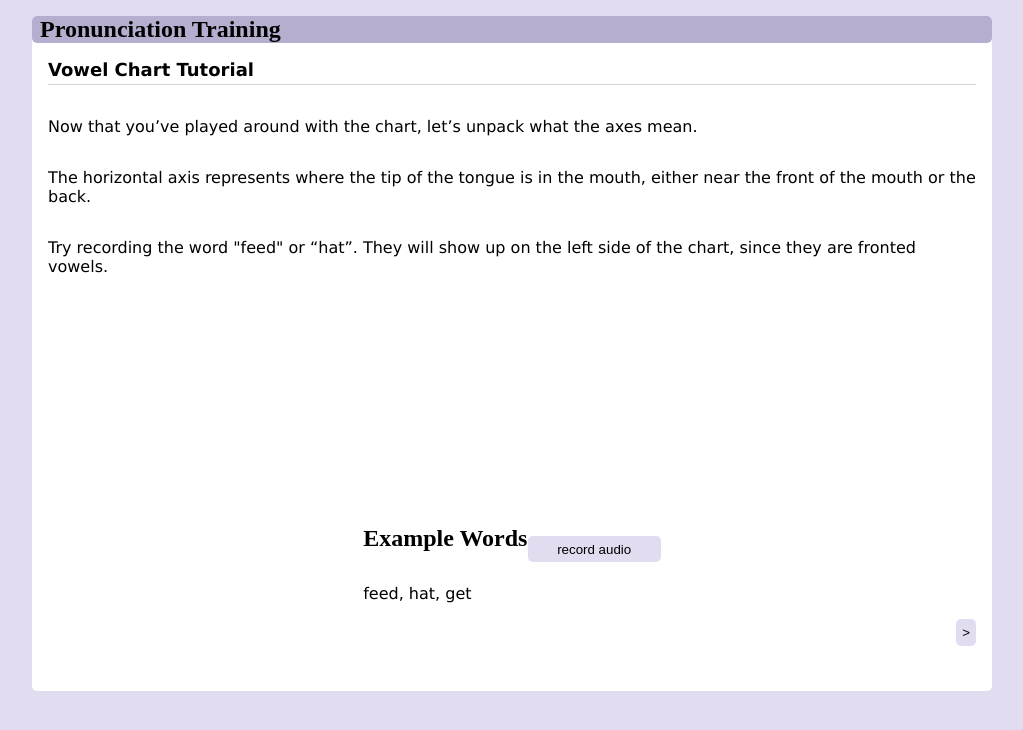
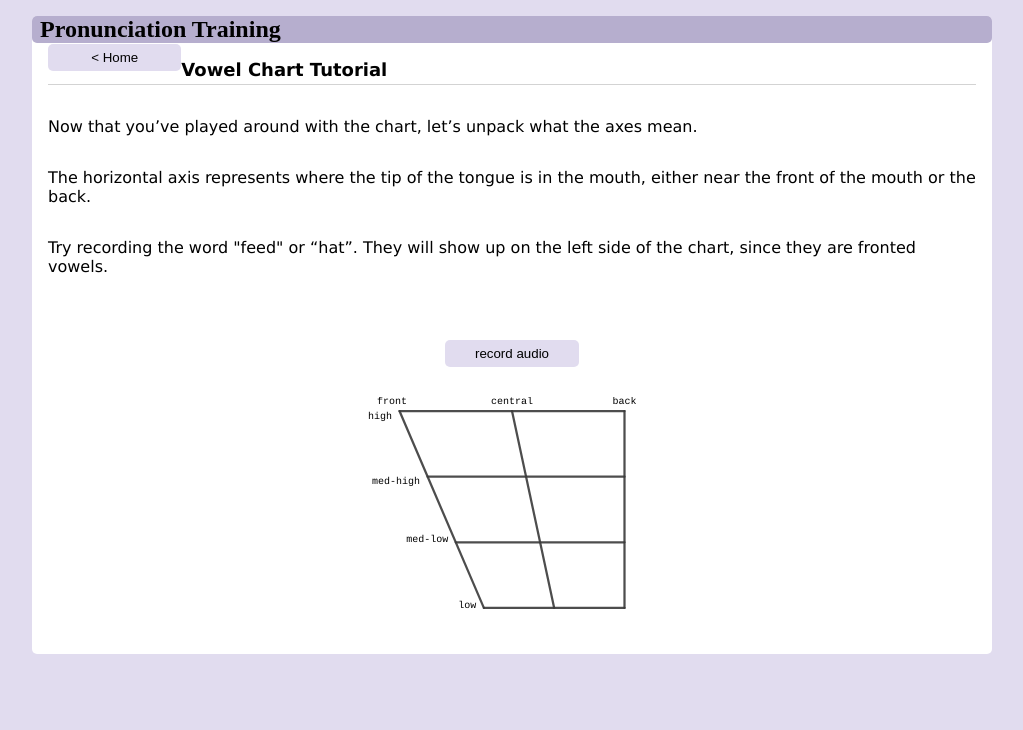
Before and after one commit to garlicrybread/showAndTell-Interspeech2024, a Flask app: template flaskr/templates/tutorial/vowelP3.html in a window 1280 px wide. Shown: the top 730 px of the page, without its empty margins (128-1151 px from the left). Run offline with Flask 3, Linux system fonts and the light colour scheme; the template is opened without the code that fills it, so the values that code supplies are empty.

Commit message:
page three contents on, but words not up to date and no back and next btns

```diff
--- a/flaskr/static/js/vwlTutorial.js
+++ b/flaskr/static/js/vwlTutorial.js
@@ -1,7 +1,7 @@
 import {audioToJson, navigateToRoute, toggleText} from "./myJS.js";
 import {drawVowelChart, drawVowels} from "./vwlChart.js";
 // import {openTab} from "./practice.js";
-
+const location = window.location.pathname;
 homeNavBtn.addEventListener('click', function () {
     navigateToRoute('')
 });
@@ -11,7 +11,17 @@ function playSound(audioFileId) {
     console.log(audio)
     audio.play();
 }
+function hasQueryParam(paramName) {
+    return window.location.href.includes(paramName);
+}
 
+// Usage
+if (hasQueryParam('vowelP3')) {
+    const tutP3Btn = document.getElementById('tutP3Btn');
+    tutP3Btn.addEventListener('click', function () {
+        toggleText('tutP3Btn','tutP3')
+    });
+}
 
 // export function showImg(evt, vwlName) {
 //     // get image specific to vowel pressed
@@ -40,11 +50,12 @@ function playSound(audioFileId) {
 //     audioToJson(data,tabName,true);
 //
 // };
-
+if (!hasQueryParam('vowelP1')) {
     document.addEventListener('DOMContentLoaded', (event) => {
         const svgId = document.getElementsByTagName('svg')[0].id;
-    const id  = svgId.replace('svg-','')
+        const id = svgId.replace('svg-', '')
         drawVowelChart(id); // Change 'pair1' to the ID of the first tab content
+        if (id === 'tutP2') {
             const path = '../../static/audio'
             const fhPath = `${path}/frontHigh.json`;
             const bhPath = `${path}/backHigh.json`;
@@ -61,7 +72,9 @@ document.addEventListener('DOMContentLoaded', (event) => {
                 console.error('Error drawing vowels:', error);
                 messageElement.textContent = 'Failed to process the file. Please check the console for more details.';
             }
+        }
     });
+}
 
 window.playSound = playSound
 window.navigateToRoute = navigateToRoute
--- a/flaskr/templates/tutorial/vowelP3.html
+++ b/flaskr/templates/tutorial/vowelP3.html
@@ -2,7 +2,11 @@
 {% extends 'base.html' %}
 
 {% block header %}
-<h2>{% block title %}Vowel Chart Tutorial{% endblock %}</h2>
+    <div class="flex-col-left">
+        <input type="button" class="nav-btn" id="homeNavBtn" value="< Home" >
+    </div>
+    <h2>{% block title %}Vowel Chart Tutorial{% endblock %}</h2>
+    <link rel="stylesheet" href="{{ url_for('static', filename='css/tutorial.css') }}">
 {% endblock %}
 
 {% block content %}
@@ -19,24 +23,19 @@
         vowels.
     </p>
     <p></p>
-    <div class="flex-col">
-        <svg width=75% length="auto" viewBox="0,0,400,300"></svg>
-    </div>
-    <div class="flex-col">
-        <div class="flex-row">
-            <h1>Example Words</h1>
-            <p>feed, hat, get</p>
+    <div class="flex-row">
+        <div class="flex-col">
+            <input type="button" id="tutP3Btn" value="record audio">
         </div>
-        <input type="button" value="record audio">
-    </div>
-    <div class="flex-col-right">
-        <input type="button" class="next-btn" value=">" idnum="" >
+        <hr>
+        <div id="message"></div>
+        <div class="flex-col">
+            <svg id="svg-tutP3" width=100% length="auto" viewBox="0,0,400,300"></svg>
+        </div>
+        <!-- Recordings and loader would go here, if applicable -->
+        <div id="recordingsList"></div>
     </div>
 
-
-
-
-    <script src="https://d3js.org/d3.v6.min.js"></script>
-    <script type="module" src="../../static/js/vwlChart.js"></script>
+    <script type="module" src="{{ url_for('static', filename='js/vwlTutorial.js') }}"></script>
 </form>
 {% endblock %}
```
Lines whose indentation alone changed are shown as unchanged.
